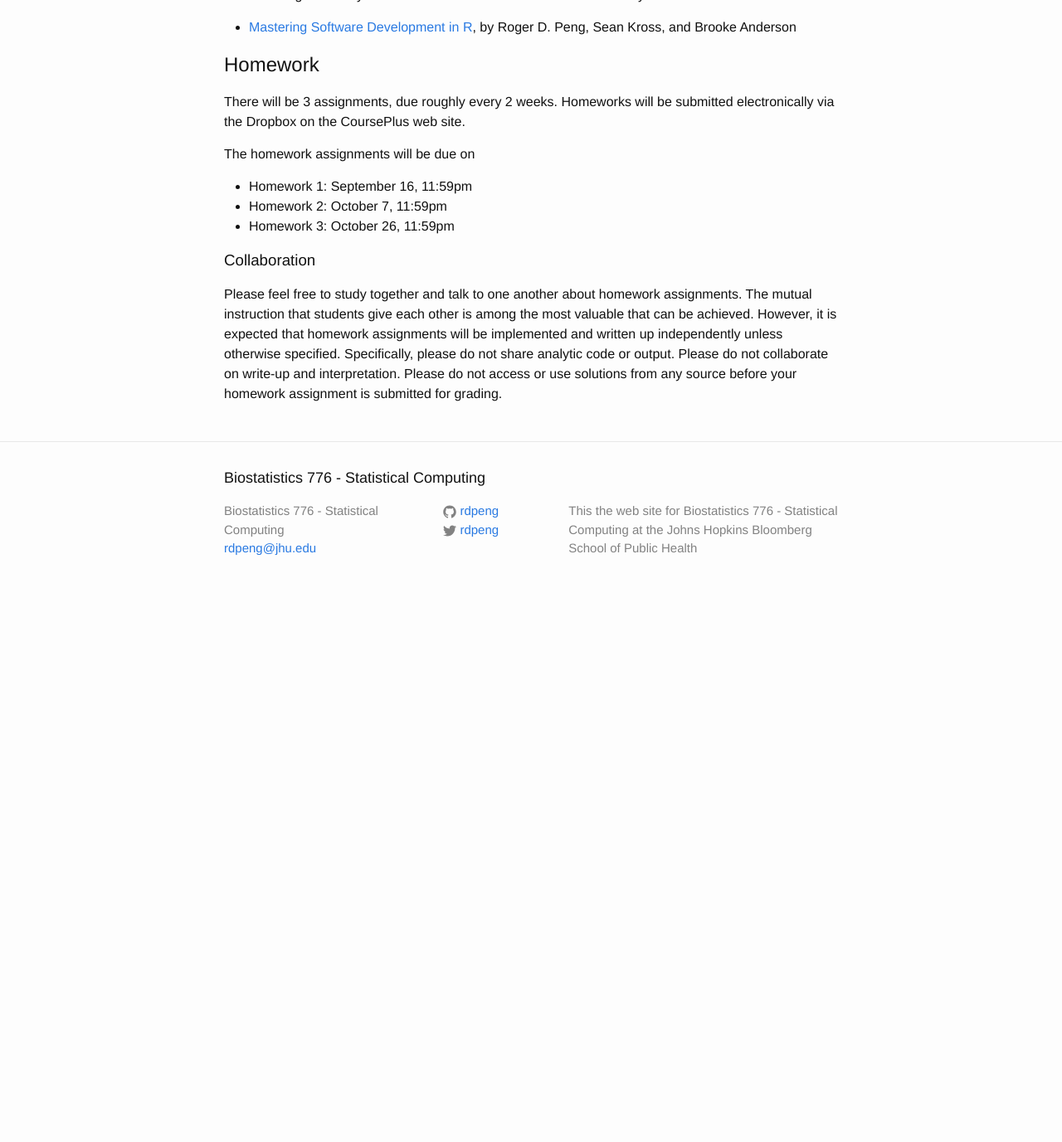
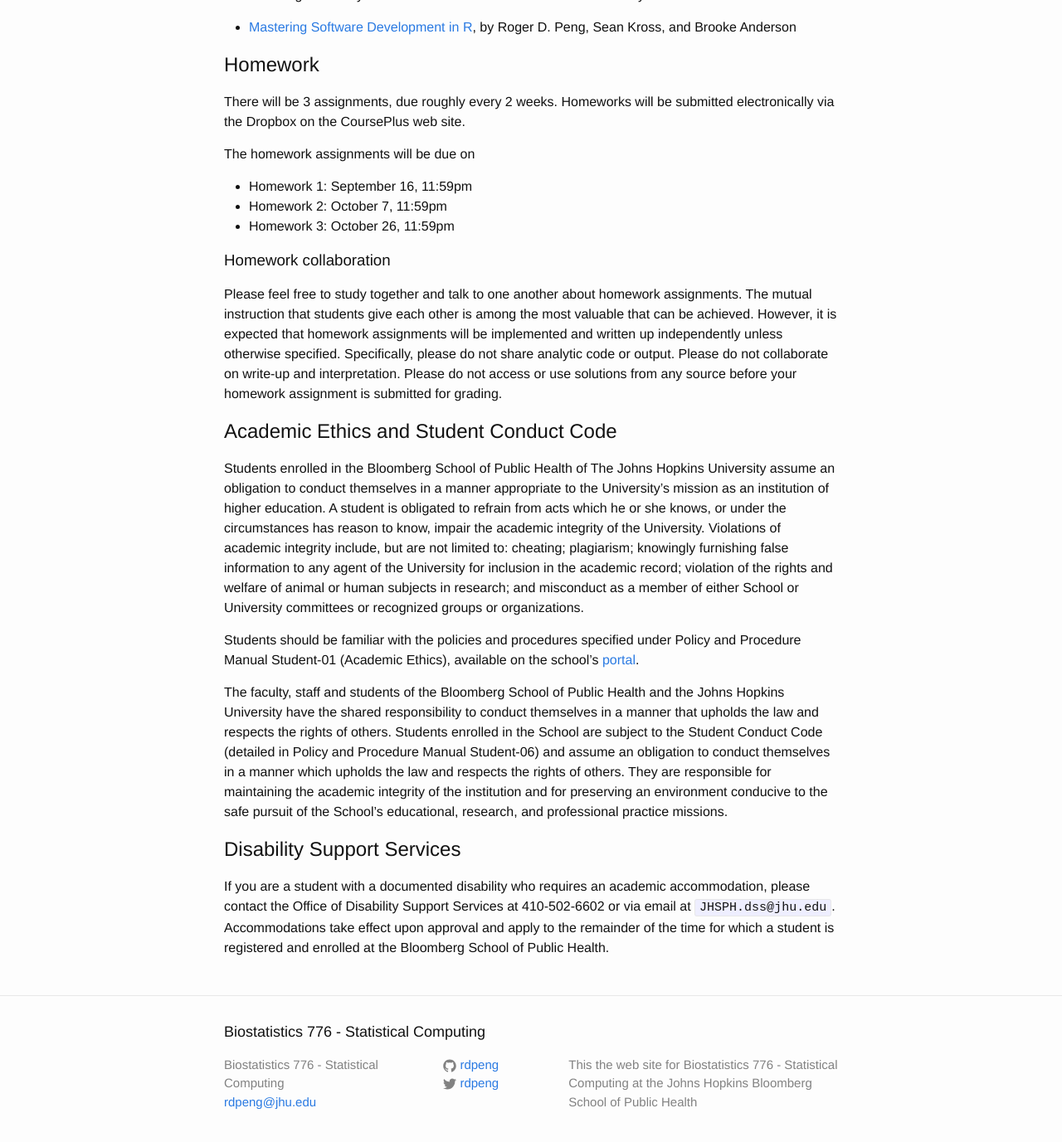
Before and after one commit to Max201510/Biostat776, a Jekyll site: the page built from index.md, in a window 1280 px wide and 1400 px high, scrolled down 782 px. Shown: the top 1377 px of the window at 83% size. Built offline with Jekyll 4.4.1, drawn with Linux system fonts in a browser that asks for light colours; before the commit the page ends 1515 px from its top, so only the background shows below that.

Commit message:
Add ethics and disability

```diff
--- a/index.md
+++ b/index.md
@@ -57,7 +57,7 @@ The homework assignments will be due on
 * Homework 2: October 7, 11:59pm
 * Homework 3: October 26, 11:59pm
 
-### Collaboration
+### Homework collaboration
 
 Please feel free to study together and talk to one another about
 homework assignments. The mutual instruction that students give each
@@ -67,3 +67,15 @@ independently unless otherwise specified. Specifically, please do not
 share analytic code or output. Please do not collaborate on write-up
 and interpretation. Please do not access or use solutions from any
 source before your homework assignment is submitted for grading.
+
+## Academic Ethics and Student Conduct Code
+
+Students enrolled in the Bloomberg School of Public Health of The Johns Hopkins University assume an obligation to conduct themselves in a manner appropriate to the University's mission as an institution of higher education. A student is obligated to refrain from acts which he or she knows, or under the circumstances has reason to know, impair the academic integrity of the University. Violations of academic integrity include, but are not limited to: cheating; plagiarism; knowingly furnishing false information to any agent of the University for inclusion in the academic record; violation of the rights and welfare of animal or human subjects in research; and misconduct as a member of either School or University committees or recognized groups or organizations.
+
+Students should be familiar with the policies and procedures specified under Policy and Procedure Manual Student-01 (Academic Ethics), available on the school’s [portal](http://my.jhsph.edu).
+
+The faculty, staff and students of the Bloomberg School of Public Health and the Johns Hopkins University have the shared responsibility to conduct themselves in a manner that upholds the law and respects the rights of others. Students enrolled in the School are subject to the Student Conduct Code (detailed in Policy and Procedure Manual Student-06) and assume an obligation to conduct themselves in a manner which upholds the law and respects the rights of others. They are responsible for maintaining the academic integrity of the institution and for preserving an environment conducive to the safe pursuit of the School's educational, research, and professional practice missions.
+
+## Disability Support Services
+
+If you are a student with a documented disability who requires an academic accommodation, please contact the Office of Disability Support Services at 410-502-6602 or via email at `JHSPH.dss@jhu.edu`. Accommodations take effect upon approval and apply to the remainder of the time for which a student is registered and enrolled at the Bloomberg School of Public Health.
```
